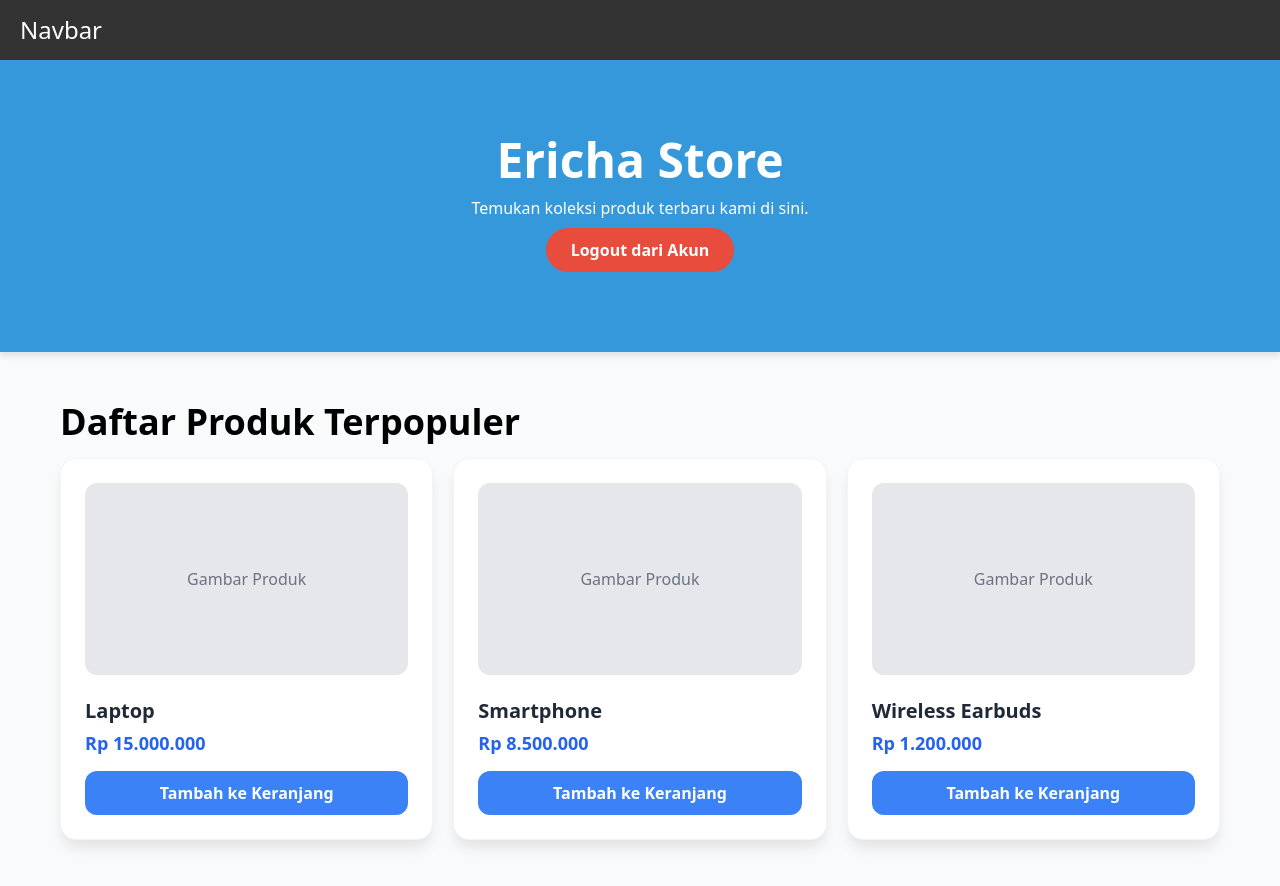
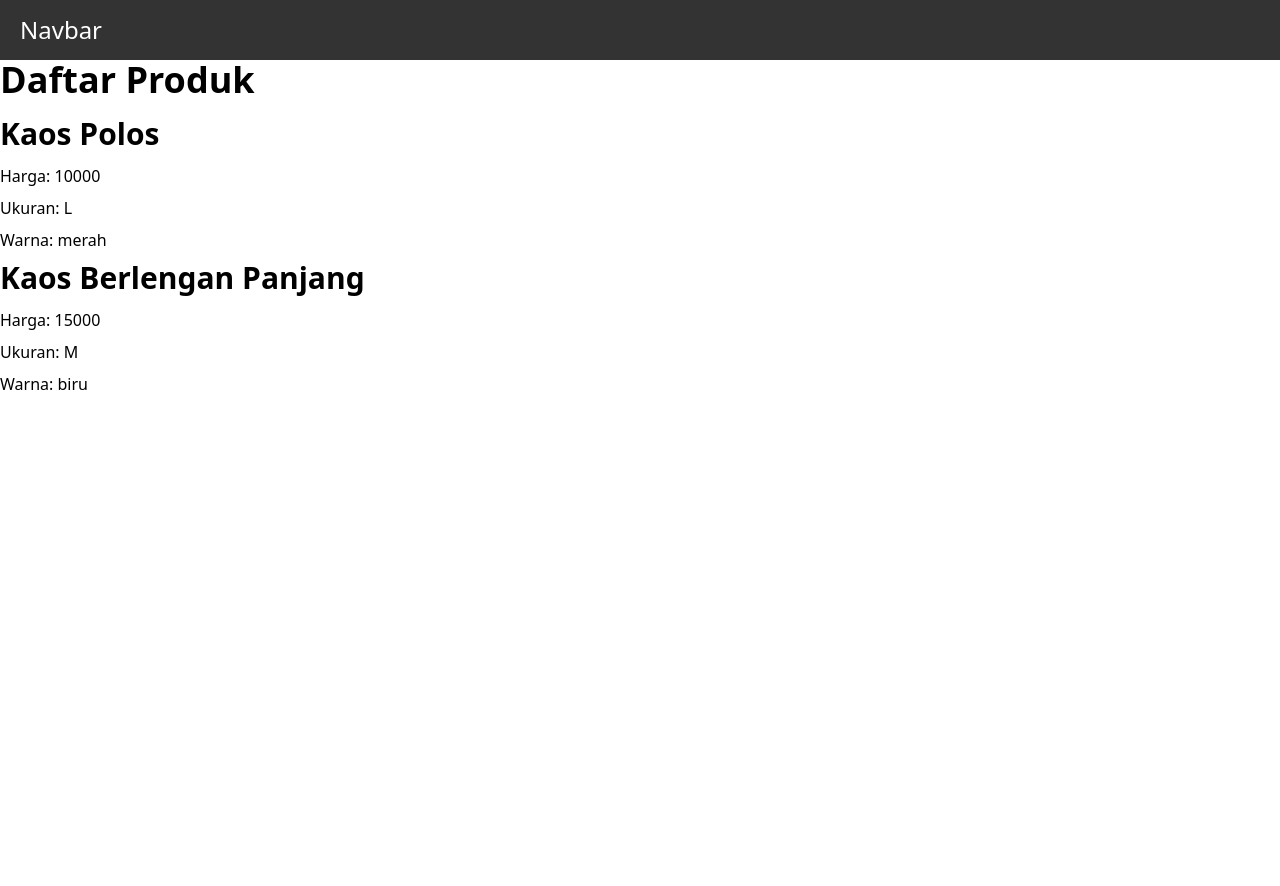
Before and after one commit to Ericharw/my-app, a Next.js app: page /produk in a window 1280 px wide. Shown: the top 886 px of the page. After the commit the page ends 800 px from the top, so only its background shows below. Built offline with nearby package versions, Linux system fonts and the light colour scheme.

Commit message:
add:  fetch data API di frontend

```diff
--- a/src/pages/produk/index.tsx
+++ b/src/pages/produk/index.tsx
@@ -1,12 +1,51 @@
-import TampilanProduk from "../views/produk";
-import TampilanLogin from "../views/produk";
+import { useRouter } from "next/router";
+import { useEffect, useState } from "react";
 
-const halamanProduk = () => {
-    return (
-        <>
-            <TampilanProduk/>
-        </>
-    );
+type ProductType =
+{
+  id: string;
+  nama: string;
+  harga: number;
+  ukuran: string;
+  warna: string;
+}
+
+const kategori = () => {
+  // const [isLogin, setIsLogin] = useState(false);
+  // const { push } = useRouter();
+  const [products, setProducts] = useState([]);
+
+  // useEffect(() => {
+  //   if (!isLogin) {
+  //     push("/auth/login");
+  //   }
+  // },[]);
+
+  useEffect(() => {
+    fetch("/api/produk")
+      .then((response) => response.json())
+      .then((responsedata) => {
+        //console.log("Data produk:", responsedata.data);
+        setProducts(responsedata.data);
+      })
+      .catch((error) => {
+        console.error("Error fetching produk:", error);
+      });
+  }, []);
+
+  return (
+  <div>
+    <h1>Daftar Produk</h1>
+    {products.map((product:ProductType) => (
+    <div key={product.id}>
+      <h2>{product.nama}</h2>
+      <p>Harga: {product.harga}</p>
+      <p>Ukuran: {product.ukuran}</p>
+      <p>Warna: {product.warna}</p>
+    </div>
+    ))}
+  </div>
+  );
 };
 
-export default halamanProduk;
+export default kategori;
```
